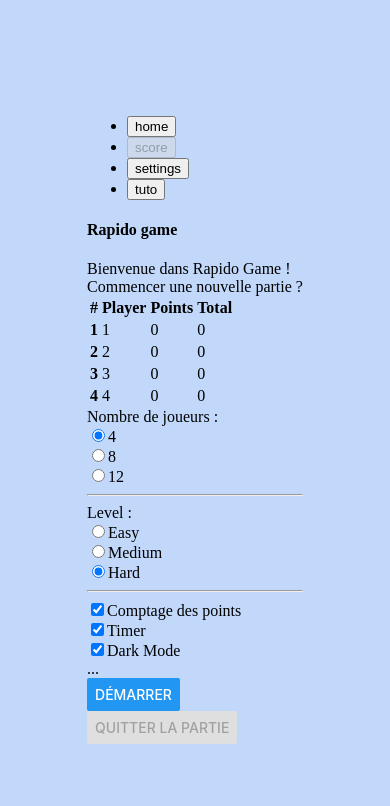
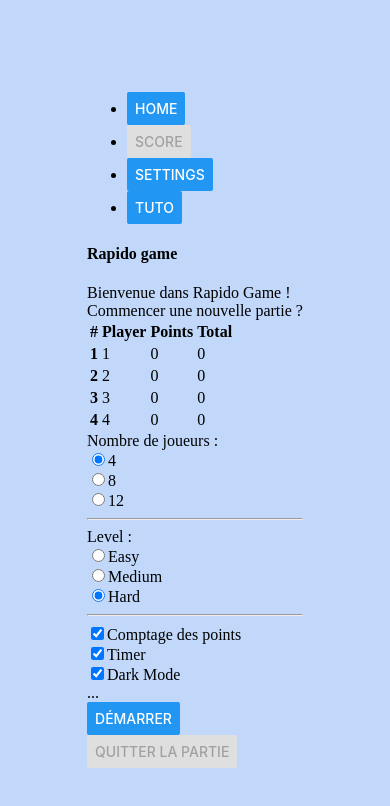
Before and after one commit to danielp67/rapido-game-app, a React Native app: screen / in a window 390 px wide. Shown: the top 806 px of the page. Built offline with nearby package versions, Linux system fonts and the light colour scheme.

Commit message:
correct button home

```diff
--- a/Components/MainBoard.js
+++ b/Components/MainBoard.js
@@ -36,6 +36,7 @@ const MainBoard = () => {
             tmpDroppedCard.push([{value: 0, suit: "secondary"}])
         }
         setDroppedCard(tmpDroppedCard)
+        console.log("initDropZone")
 
     }
 
@@ -109,6 +110,8 @@ const MainBoard = () => {
     }
 
     const setReloading = () => {
+        console.log("setReloading")
+
         setStop(false)
         setPause(false)
         setStart(true)
--- a/Components/MainMenu.js
+++ b/Components/MainMenu.js
@@ -65,7 +65,7 @@ const MainMenu = (props) => {
                                 <Button className="btn btn-primary"
                                         onPress={() => setReloading()}
                                         disabled={winner}
-                                title={scoring.partNb === 0 ? "Démarrer" : "Continuer"}
+                                        title={scoring.partNb === 0 ? "Démarrer" : "Continuer"}
                                 />
 
                                 <Button type="button" className="btn btn-secondary"
--- a/Shareable/TabItem.js
+++ b/Shareable/TabItem.js
@@ -1,4 +1,5 @@
 import React from 'react';
+import {Button} from "react-native";
 
 const TabItem = (props) => {
 
@@ -6,11 +7,16 @@ const TabItem = (props) => {
 
     return (
         <li className="nav-item" role="presentation">
-            <button className={`nav-link text-capitalize ${id === "home"? "active" : ""}`} id={`${id}-tab`} data-bs-toggle="tab"
-                    data-bs-target={`#${id}-tab-pane`} type="button" role="tab" disabled={disabled}
-                    aria-controls={`${id}-tab-pane`} aria-selected={id === "home"}>
-                {id}
-            </button>
+            <Button
+                    onPress={()=>console.log("hello")}
+                    className={`nav-link text-capitalize ${id === "home"? "active" : ""}`}
+                    id={`${id}-tab`} data-bs-toggle="tab"
+                    data-bs-target={`#${id}-tab-pane`} type="button" role="tab"
+                    disabled={disabled}
+                    aria-controls={`${id}-tab-pane`} aria-selected={id === "home"}
+                    title={id}
+            />
+
         </li>
     )
 }
```
